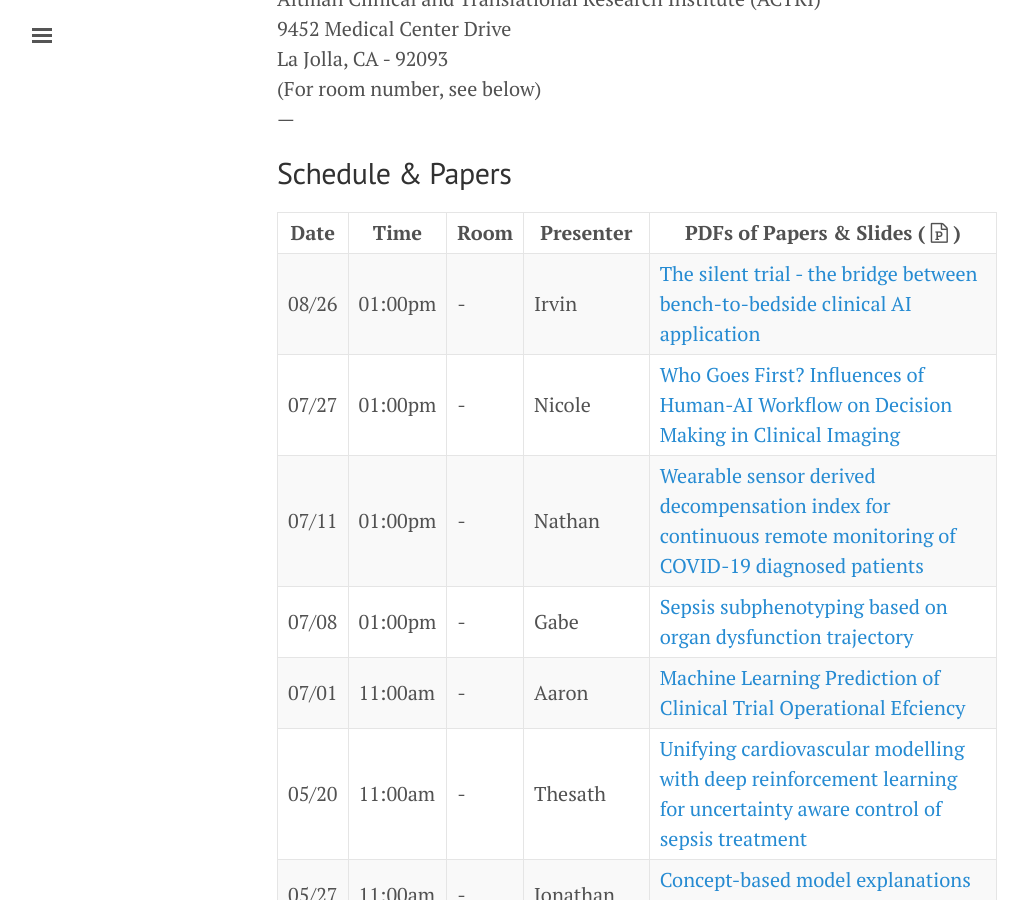
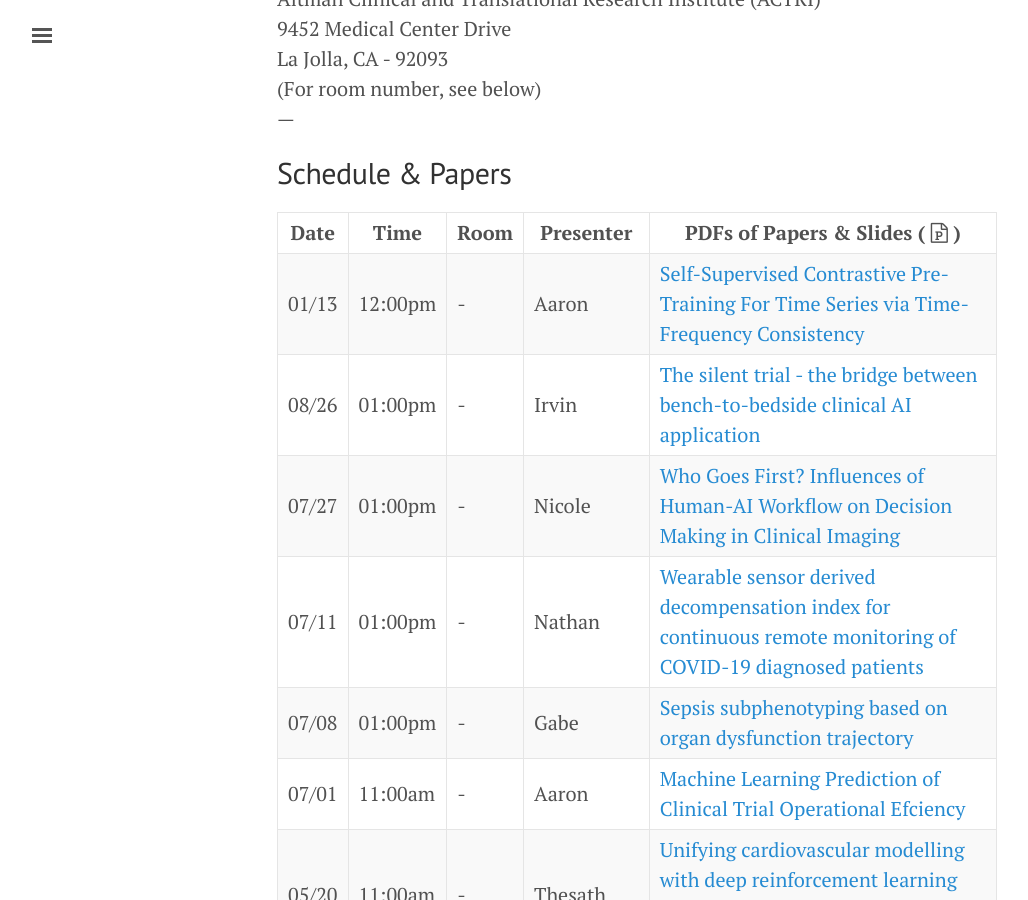
Before and after one commit to NematiLab/bmijc, a Jekyll site: the page built from index.md, in a window 1280 px wide and 900 px high, scrolled down 515 px. Shown: the whole window, without its empty margins (3-1031 px from the left). Built offline with Jekyll 4.4.1, drawn with Linux system fonts in a browser that asks for light colours; nearby versions of some CDN libraries.

Commit message:
Aaron presenting

```diff
--- a/index.md
+++ b/index.md
@@ -30,6 +30,7 @@ La Jolla, CA - 92093<br>
 
 Date | Time    | Room | Presenter | PDFs of Papers & Slides ( <i class='fa fa-file-powerpoint-o'></i> )
 --- | --- | --- | --- | ---
+01/13 | 12:00pm | - | Aaron |[Self-Supervised Contrastive Pre-Training For Time Series via Time-Frequency Consistency]({{ site.baseurl }}/assets/011223_paper.pdf){:target="_blank"}
 08/26 | 01:00pm | - | Irvin |[The silent trial - the bridge between bench-to-bedside clinical AI application]({{ site.baseurl }}/assets/082622_paper.pdf){:target="_blank"}
 07/27 | 01:00pm | - | Nicole |[Who Goes First? Influences of Human-AI Workflow on Decision Making in Clinical Imaging]({{ site.baseurl }}/assets/072922_paper.pdf){:target="_blank"}
 07/11 | 01:00pm | - | Nathan |[Wearable sensor derived decompensation index for continuous remote monitoring of COVID-19 diagnosed patients]({{ site.baseurl }}/assets/071422_paper.pdf){:target="_blank"}
```
Also changed, not shown: 1 other file.
